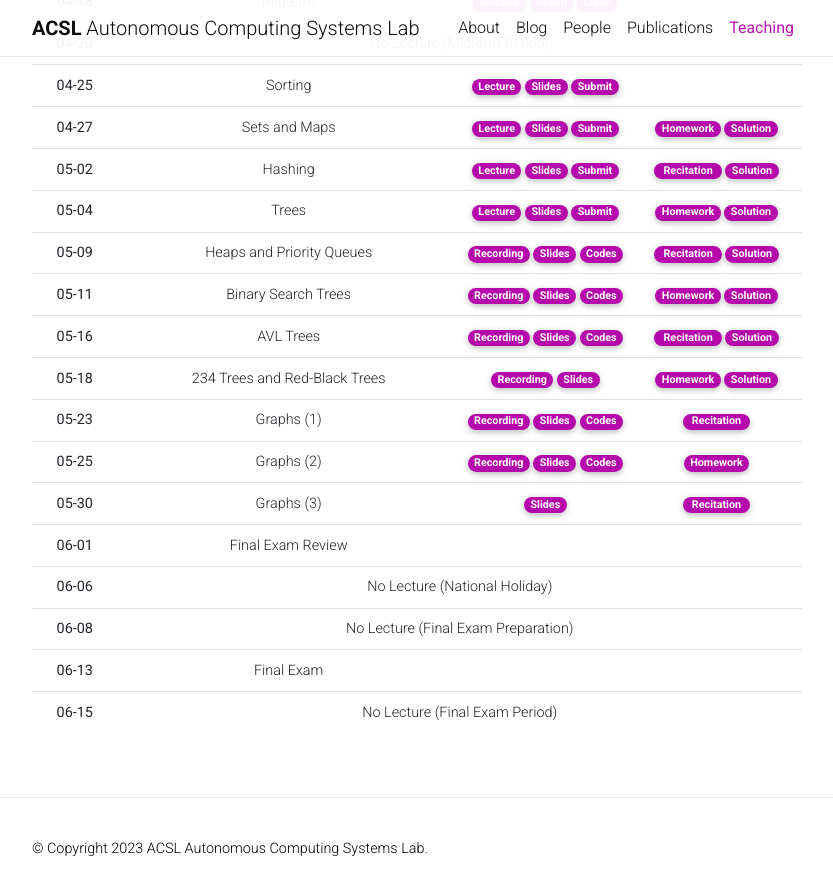
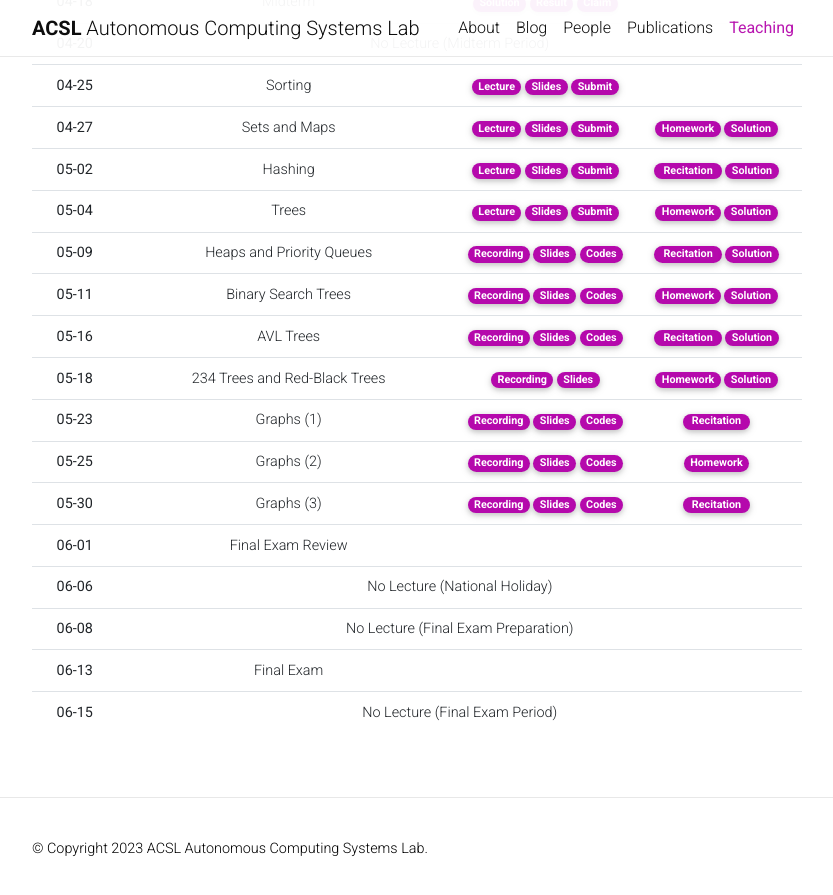
Before and after one commit to Uehwan/Uehwan.github.io, a Jekyll site: the page built from _teaching/datastruct23sp.md, in a window 1280 px wide and 900 px high, scrolled down 1766 px. Shown: the top 895 px of the window, without its empty margins (223-1056 px from the left). Built offline with Jekyll 4.4.1, drawn with Linux system fonts in a browser that asks for light colours; nearby versions of some CDN libraries; comment, search, counter and statistics services are not loaded; a style sheet for code colours, icons or effects is not loaded.

Commit message:
23-05-30 post

```diff
--- a/_teaching/datastruct23sp.md
+++ b/_teaching/datastruct23sp.md
@@ -372,9 +372,9 @@
       <th scope="row">05-30</th>
       <td>Graphs (3)</td>
       <td>
-        <!--a href="https://youtu.be/hywa75Wg1L0" target="_blank" class="badge badge-pill" style="background-color:#B509AC;">Recording</a-->
+        <a href="https://youtu.be/Pz-wA5ifnA8" target="_blank" class="badge badge-pill" style="background-color:#B509AC;">Recording</a>
         <a href="https://docs.google.com/presentation/d/1ixt5Sk6SALjfrneJp4ebD2lwxzegyIqSEBv9qEC5bzU/edit?usp=sharing" target="_blank" class="badge badge-pill" style="background-color:#B509AC;">Slides</a>
-        <!--a href="https://colab.research.google.com/drive/1qCP7wYRlooaUWRW46YjnnlNJ2UNjabMK?usp=sharing" target="_blank" class="badge badge-pill" style="background-color:#B509AC;">Codes</a-->
+        <a href="https://colab.research.google.com/drive/1qCP7wYRlooaUWRW46YjnnlNJ2UNjabMK?usp=sharing" target="_blank" class="badge badge-pill" style="background-color:#B509AC;">Codes</a>
       </td>
       <td>
         <a href="https://colab.research.google.com/drive/1_BdGthDuJmP0Bya3kJqJCRZU2cHHf5Ef?usp=sharing" target="_blank" class="badge badge-pill" style="background-color:#B509AC;">&nbsp;Recitation&nbsp;</a>
```
